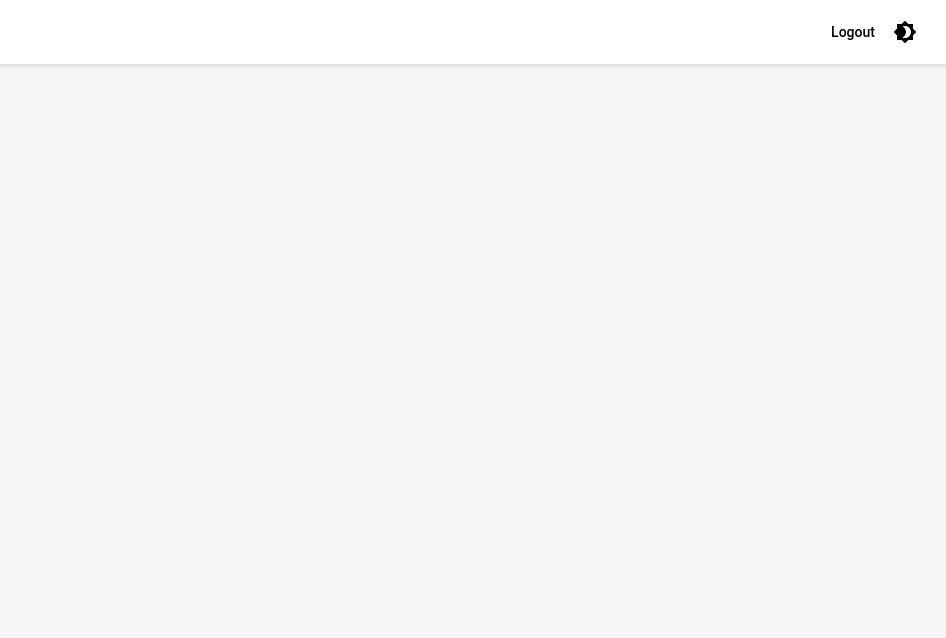
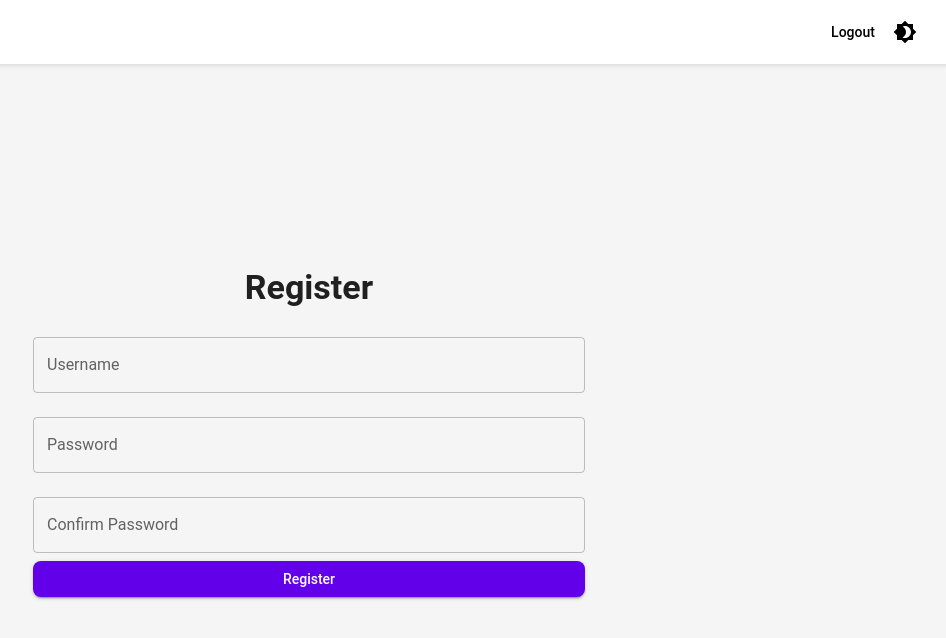
Before and after one commit to J-Raymer/scalable-day-trading-system, a React (Vite) app in the folder frontend/: page /register in a window 1280 px wide. Before the commit this address had no page. Shown: the top 638 px of the page, without its empty margins (331-1277 px from the left). Built offline with nearby package versions, Linux system fonts and the light colour scheme.

Commit message:
adds register page

```diff
--- a/frontend/src/App.tsx
+++ b/frontend/src/App.tsx
@@ -3,6 +3,7 @@ import { ThemeProvider, CssBaseline, Toolbar } from '@mui/material';
 import { BrowserRouter as Router, Route, Routes } from 'react-router-dom';
 import LoginPage from './LoginPage';
 import HomePage from './HomePage';
+import RegisterPage from './RegisterPage';
 import Header from './Header';
 import theme from './theme';
 import './App.css';
@@ -15,10 +16,11 @@ function App() {
       <CssBaseline />
       <Router>
         <Header darkMode={darkMode} setDarkMode={setDarkMode} />
-        <Toolbar /> {/* Add this to push the content below the fixed header */}
+        <Toolbar />
         <Routes>
           <Route path="/" element={<LoginPage />} />
           <Route path="/home" element={<HomePage />} />
+          <Route path="/register" element={<RegisterPage />} />
         </Routes>
       </Router>
     </ThemeProvider>
--- a/frontend/src/LoginPage.tsx
+++ b/frontend/src/LoginPage.tsx
@@ -1,5 +1,5 @@
 import { useState } from 'react';
-import { Container, TextField, Button, Typography } from '@mui/material';
+import { Container, TextField, Button, Typography, Box } from '@mui/material';
 import { useNavigate } from 'react-router-dom';
 
 function LoginPage() {
@@ -12,6 +12,10 @@ function LoginPage() {
     console.log('Logging in with', { username, password });
     // Redirect to home page after login
     navigate('/home');
+  };
+
+  const handleRegister = () => {
+    navigate('/register');
   };
 
   return (
@@ -40,6 +44,26 @@ function LoginPage() {
         <Button variant="contained" color="primary" onClick={handleLogin} fullWidth>
           Login
         </Button>
+        <Box mt={2}>
+          <Button
+            variant="outlined"
+            color="primary"
+            onClick={handleRegister}
+            fullWidth
+            sx={{
+              backgroundColor: 'background.default',
+              color: 'primary.main',
+              borderColor: 'primary.main',
+              '&:hover': {
+                backgroundColor: 'background.default',
+                borderColor: 'primary.dark',
+                color: 'primary.dark',
+              },
+            }}
+          >
+            Register
+          </Button>
+        </Box>
       </form>
     </Container>
   );
--- /dev/null
+++ b/frontend/src/RegisterPage.tsx
@@ -0,0 +1,58 @@
+import { useState } from 'react';
+import { Container, TextField, Button, Typography } from '@mui/material';
+import { useNavigate } from 'react-router-dom';
+
+function RegisterPage() {
+  const [username, setUsername] = useState('');
+  const [password, setPassword] = useState('');
+  const [confirmPassword, setConfirmPassword] = useState('');
+  const navigate = useNavigate();
+
+  const handleRegister = () => {
+    // Add registration logic here
+    console.log('Registering with', { username, password, confirmPassword });
+    // Redirect to login page after registration
+    navigate('/');
+  };
+
+  return (
+    <Container maxWidth="sm">
+      <Typography variant="h4" component="h1" gutterBottom>
+        Register
+      </Typography>
+      <form className="register-form" noValidate autoComplete="off">
+        <TextField
+          label="Username"
+          variant="outlined"
+          fullWidth
+          margin="normal"
+          value={username}
+          onChange={(e) => setUsername(e.target.value)}
+        />
+        <TextField
+          label="Password"
+          type="password"
+          variant="outlined"
+          fullWidth
+          margin="normal"
+          value={password}
+          onChange={(e) => setPassword(e.target.value)}
+        />
+        <TextField
+          label="Confirm Password"
+          type="password"
+          variant="outlined"
+          fullWidth
+          margin="normal"
+          value={confirmPassword}
+          onChange={(e) => setConfirmPassword(e.target.value)}
+        />
+        <Button variant="contained" color="primary" onClick={handleRegister} fullWidth>
+          Register
+        </Button>
+      </form>
+    </Container>
+  );
+}
+
+export default RegisterPage;
```
